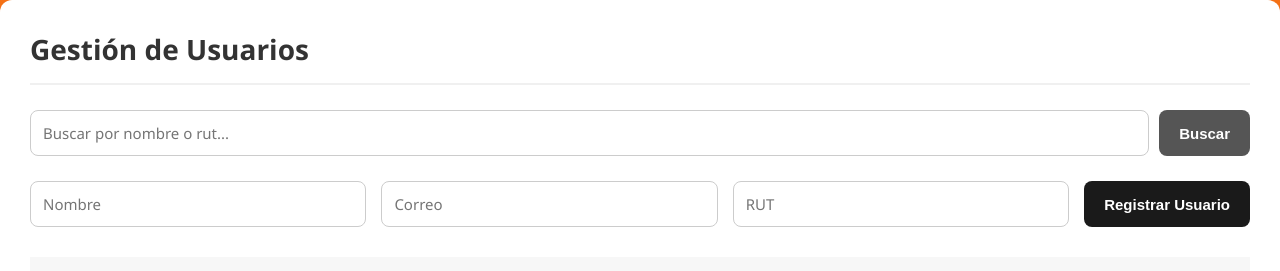
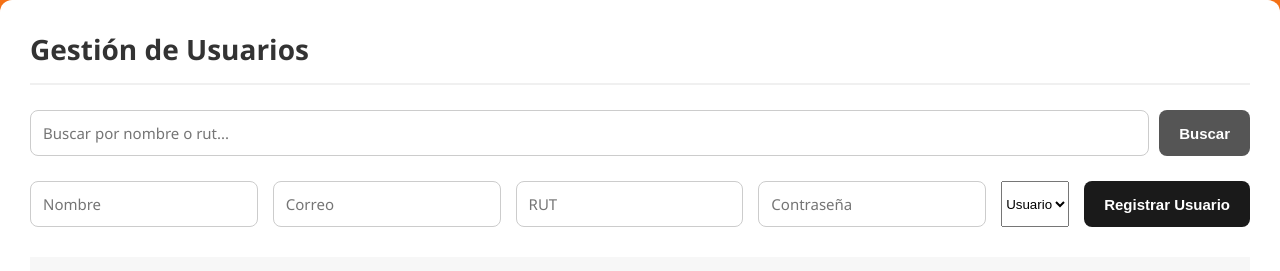
Before and after one commit to GospiDev/frontend-biblioteca, an Angular app: page /usuarios in a window 1280 px wide. Shown: the top 271 px of the page. Built offline with nearby package versions, Linux system fonts and the light colour scheme; no server answers.

Commit message:
fix: correccion de sistema multiusuario

```diff
--- a/src/app/login/login.ts
+++ b/src/app/login/login.ts
@@ -2,11 +2,12 @@ import { Component } from '@angular/core';
 import { CommonModule } from '@angular/common';
 import { FormsModule } from '@angular/forms';
 import { AuthService } from '../services/auth.service';
+import { RouterLink } from '@angular/router';
 
 @Component({
   selector: 'app-login',
   standalone: true,
-  imports: [CommonModule, FormsModule],
+  imports: [CommonModule, FormsModule, RouterLink],
   templateUrl: './login.html',
   styleUrl: './login.css'
 })
--- a/src/app/usuarios/usuarios.html
+++ b/src/app/usuarios/usuarios.html
@@ -11,10 +11,19 @@
   </div>
 
 
-  <form class="formulario" (submit)="registrarUsuario()">
+  <form class="formulario" (ngSubmit)="registrarUsuario()">
+
     <input type="text" placeholder="Nombre" [(ngModel)]="nuevoUsuario.nombre" name="nombre" required />
     <input type="email" placeholder="Correo" [(ngModel)]="nuevoUsuario.correo" name="correo" required />
     <input type="text" placeholder="RUT" [(ngModel)]="nuevoUsuario.rut" name="rut" />
+
+    <input type="password" placeholder="Contraseña" [(ngModel)]="nuevoUsuario.password" name="password" required />
+
+    <select [(ngModel)]="nuevoUsuario.rol" name="rol" required>
+      <option value="Usuario">Usuario</option>
+      <option value="Admin">Admin</option>
+    </select>
+
     <button type="submit">Registrar Usuario</button>
   </form>
 
```
